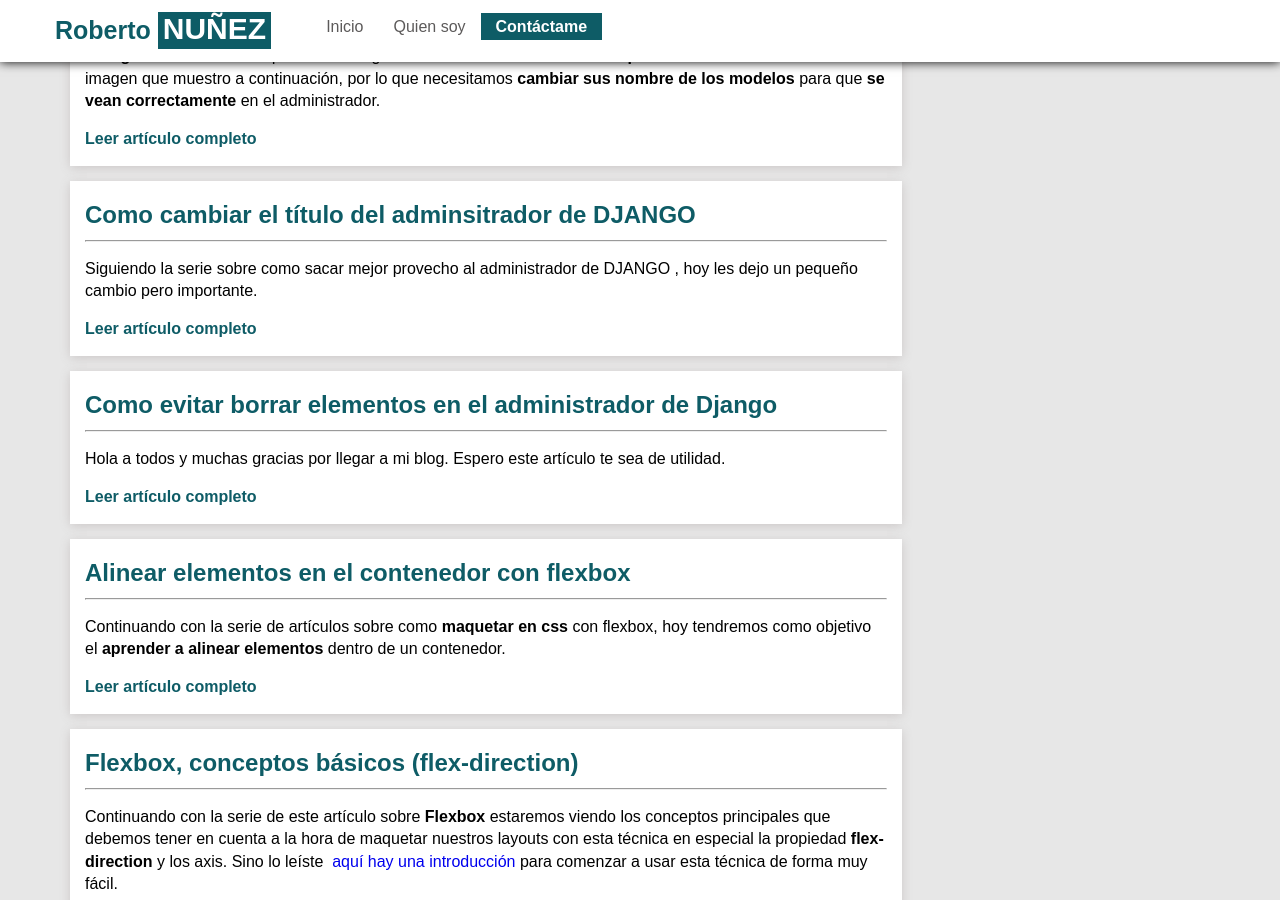
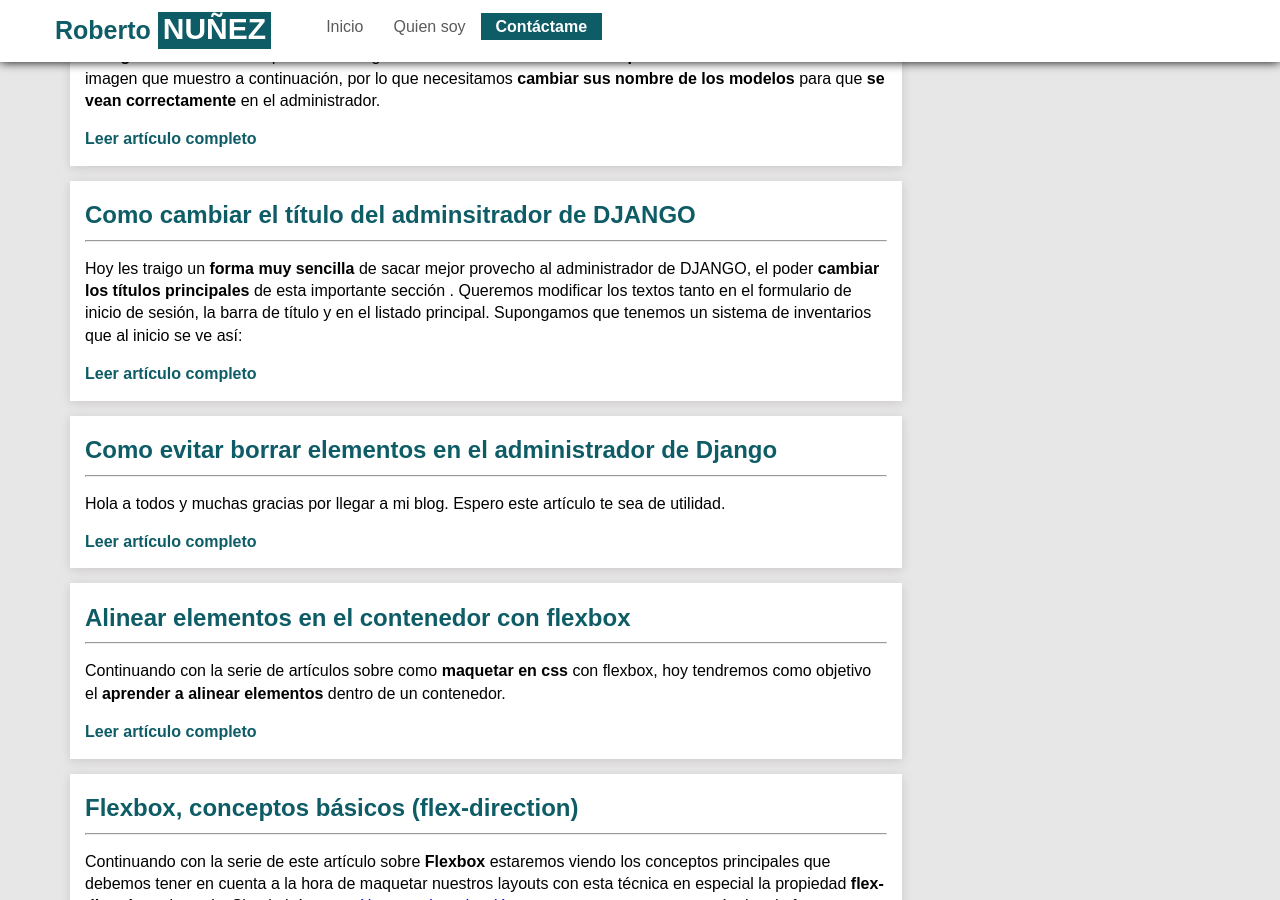
Before and after one commit to robertonunezc/h3dx0.github.io, a Jekyll site: the page built from index.html, in a window 1280 px wide and 900 px high, scrolled down 1131 px. Built offline with Jekyll 4.4.1, drawn with Linux system fonts in a browser that asks for light colours; the list of posts is cut into pages by our own code.

Commit message:
add img and video to cambiar titulo admin

````diff
--- a/_config.yml
+++ b/_config.yml
@@ -27,6 +27,7 @@
 # Build settings
 markdown: kramdown
 theme: minima
+paginate: 5
 plugins:
   - jekyll-feed
 
--- a/_posts/2019-05-24-como-cambiar-el-titulo-del-adminsitrador-de-django.md
+++ b/_posts/2019-05-24-como-cambiar-el-titulo-del-adminsitrador-de-django.md
@@ -10,17 +10,39 @@
   - How To
   - python
 ---
-Siguiendo la serie sobre como sacar mejor provecho al administrador de DJANGO , hoy les dejo un pequeño cambio pero importante.
+Hoy les traigo un **forma muy sencilla** de sacar mejor provecho al administrador de DJANGO, el poder **cambiar los títulos principales** de esta importante sección .
+Queremos modificar los textos tanto en el formulario de inicio de sesión, la barra de título y en el listado principal. Supongamos que tenemos un sistema de inventarios que al inicio se ve así:
 
-En la mayoría de los casos cuando comenzamos a utilizar el administrador de DJANGO que viene ya listo, es necesario **cambiar los títulos** que aparece de inicio tanto en el formulario de inicio de sesión, en la barra de título y en el listado principal.
+
+![TITULO](/assets/img/posts/cambiar-titulo/TituloOriginal.png)
+<p class="text-center fs12">Textos originales</p>
+
+**Queremos que se vea de la siguiente manera:**
+
+![TITULO](/assets/img/posts/cambiar-titulo/NuevoTitulo.png)
+<p class="text-center fs12">Textos después de hacer cambios</p>
+
+Siguiendo unos simples pasos tendremos el resultado esperado que es agregar nuestros propios textos
 
 #### Como cambiar el texto &#8220;Administración de Django&#8221;
-1 &#8211; En un admin.py del proyecto agregar las siguientes líneas.
+1 &#8211; Abrimos con nuestro editor favorito cualquier archivo **admin.py** del proyecto.
+
+![CODIGO](/assets/img/posts/cambiar-titulo/Estructura.png)
+
+2 &#8211; Agregamos al inicio las siguientes líneas.
+
 ```python
 admin.site.site_header = "Sitio web de inventarios"
 admin.site.site_title = "Portal de inventarios"
 admin.site.index_title = "Bienvenidos al portal de administración"
 ```
-Esos son títulos de ejemplo obviamente usted debe agregar los que quiere que aparezcan.
+Y tenemos el resultado esperado. Esos son títulos de ejemplo obviamente usted debe agregar los que su proyecto requiera.
+
+![INICIO_SESION](/assets/img/posts/cambiar-titulo/login.png)
+<p class="text-center fs12">Textos después de hacer cambios</p>
+
+Acá les dejo un video de los pasos a seguir y su resultado.
+
+[![PASO A PASO](http://img.youtube.com/vi/d9F8RYpAXFU/0.jpg)](http://www.youtube.com/watch?v=d9F8RYpAXFU)
 
 Espero les sirva.
````
Also changed, not shown: README.md, assets/img/posts/cambiar-titulo/Codigo.png (added), assets/img/posts/cambiar-titulo/Estructura.png (added), assets/img/posts/cambiar-titulo/NuevoTitulo.png (added), assets/img/posts/cambiar-titulo/TituloOriginal.png (added), assets/img/posts/cambiar-titulo/login.png (added), 9 other files.
